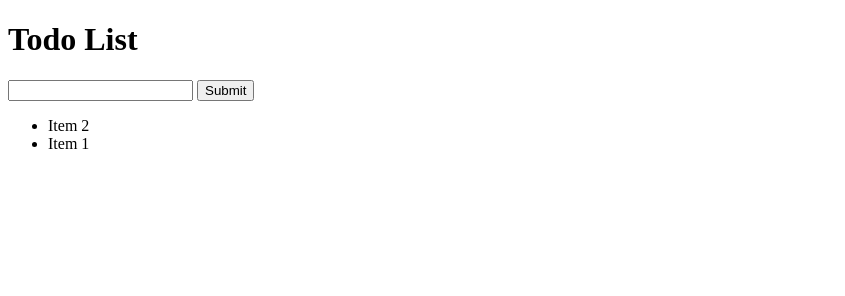
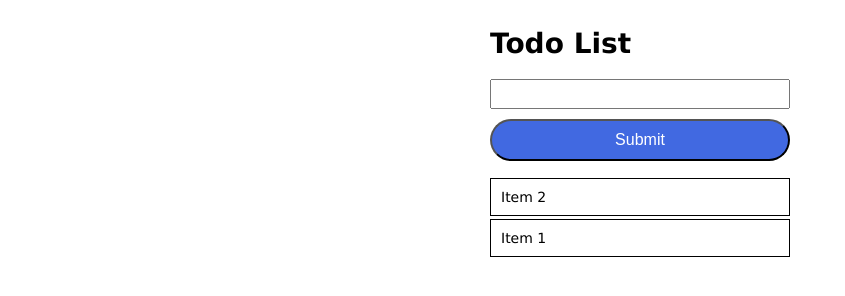
Before and after one commit to dsudevelopersclub/todo-app, a plain HTML site: page index.html in a window 1280 px wide. Shown: the whole page, without its empty margins (0-845 px from the left). Drawn offline with Linux system fonts and the light colour scheme.

Commit message:
added css

```diff
--- /dev/null
+++ b/css/stylesheet.css
@@ -0,0 +1,50 @@
+body {
+  font-family: 'Lucida Sans', 'Lucida Sans Regular', 'Lucida Grande', 'Lucida Sans Unicode', Geneva, Verdana, sans-serif;
+  font-size: 14px;
+}
+
+.todo-app {
+  height: 100%;
+  display: grid;
+  grid-template-columns: 300px;
+  align-items: center;
+  justify-content: center;
+}
+
+input {
+  box-sizing : border-box;
+  width: 100%;
+  padding: 5px 10px;
+  font-size: 14px;
+}
+
+input:focus {
+  outline: none;
+}
+
+input[type="submit"] {
+  width: 300px;
+  padding: 10px 10px;
+  background-color: royalblue;
+  border-radius: 40px;
+  outline: none;
+  margin-top: 10px;
+  color: #fff;
+  font-size: 16px;
+}
+
+ul {
+  padding: 0;
+}
+
+li {
+  list-style-type: none;
+  padding: 10px 10px;
+  border: 1px #000 solid;
+  user-select: none;
+  margin-top: 3px;
+}
+
+li:hover {
+  background-color: royalblue;
+}
--- a/index.html
+++ b/index.html
@@ -5,10 +5,12 @@
   <meta charset="UTF-8">
   <meta name="viewport" content="width=device-width, initial-scale=1.0">
   <meta http-equiv="X-UA-Compatible" content="ie=edge">
+  <link rel="stylesheet" href="./css/stylesheet.css">
   <title>Todo List</title>
 </head>
 
 <body>
+  <div class="todo-app">
     <h1>Todo List</h1>
     <input type="text" id="todoInput">
     <input type="submit" id="todoSubmit">
@@ -16,6 +18,7 @@
       <li>Item 2</li>
       <li>Item 1</li>
     </ul>
+  </div>
 
   <script src="./js/app.js"></script>
 </body>
```
Lines whose indentation alone changed are shown as unchanged.
